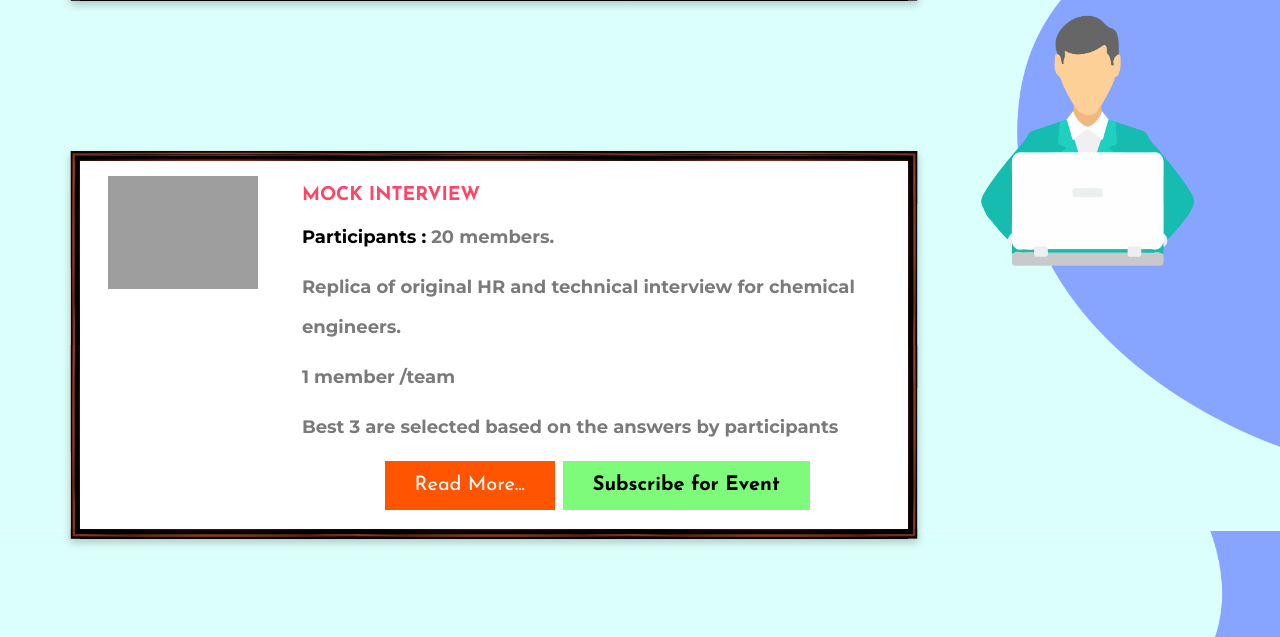
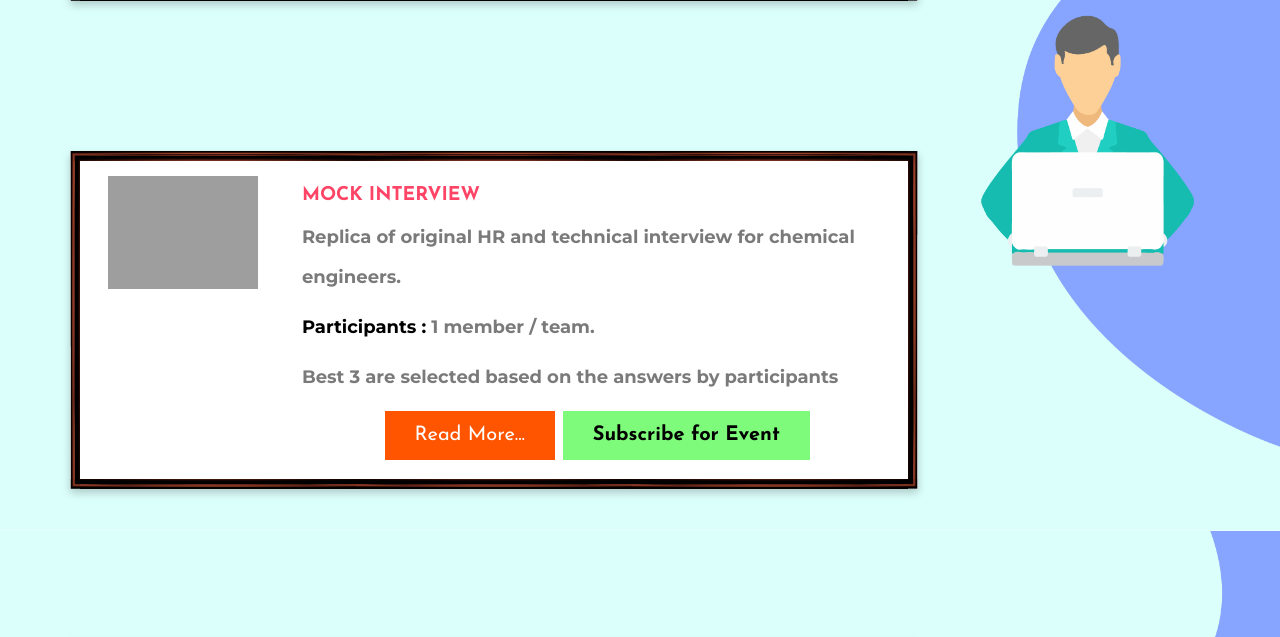
Before and after one commit to startersup/chemfluence, a PHP site: page /tech/ in a window 1280 px wide. Shown: the part 4269-4906 px from the top of the page. Run offline with PHP 8.4, Linux system fonts and the light colour scheme; grey boxes are pictures that could not be loaded.

Commit message:
Update index.php
sssss

```diff
--- a/tech/index.php
+++ b/tech/index.php
@@ -427,9 +427,8 @@ solve in the right way.</p>
                                 </div>
                                 <div class="col-md-9 span">
                                     <h4> MOCK INTERVIEW</h4>
-                                    <p><span>Participants :</span>  20 members.</p>
                                     <p>Replica of original HR and technical interview for chemical engineers.</p>
-<p>1 member /team</p>
+                                        <p><span>Participants :</span>  1 member / team.</p>
                                     <p>Best 3 are selected based on the answers by participants</p>
                                      <div id="demo8" class="collapse">
                                        <p><span>Interviewer decision is final.</span></p>
```
